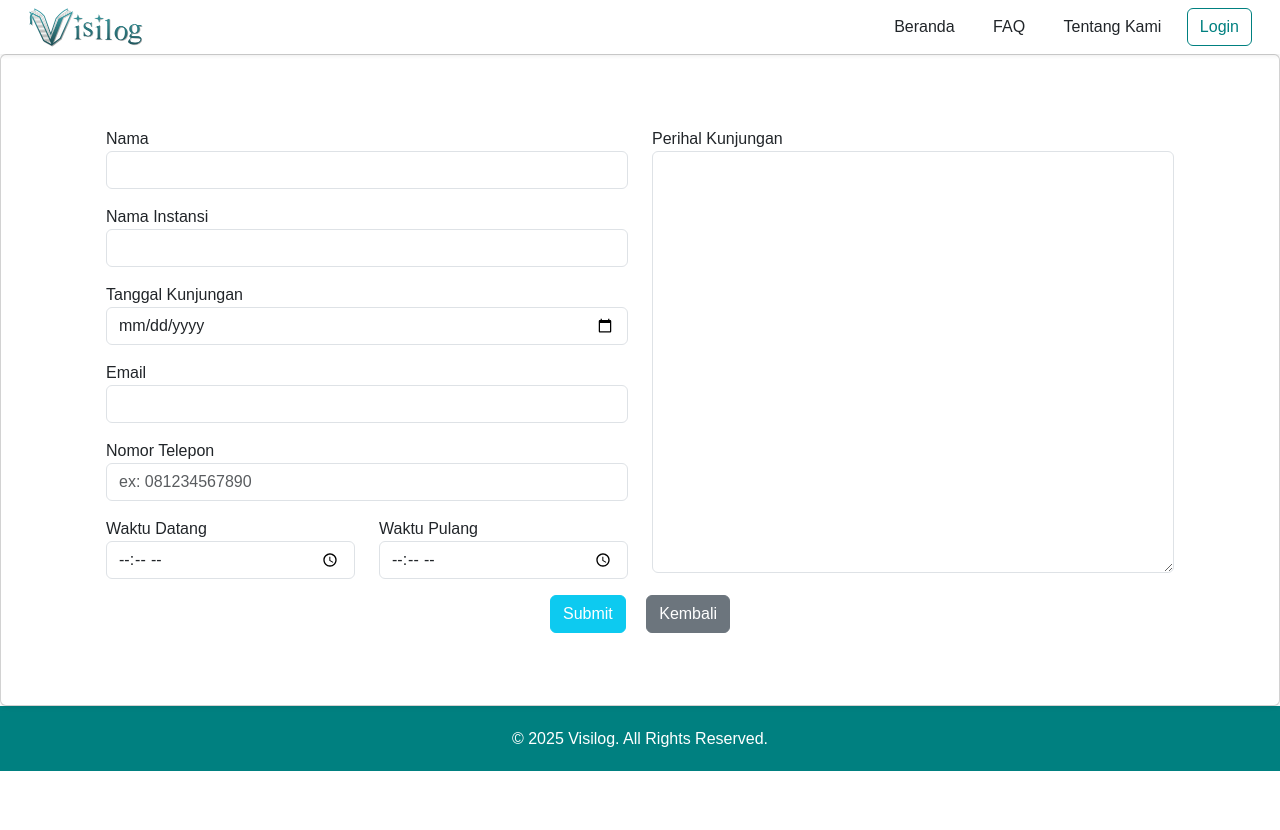
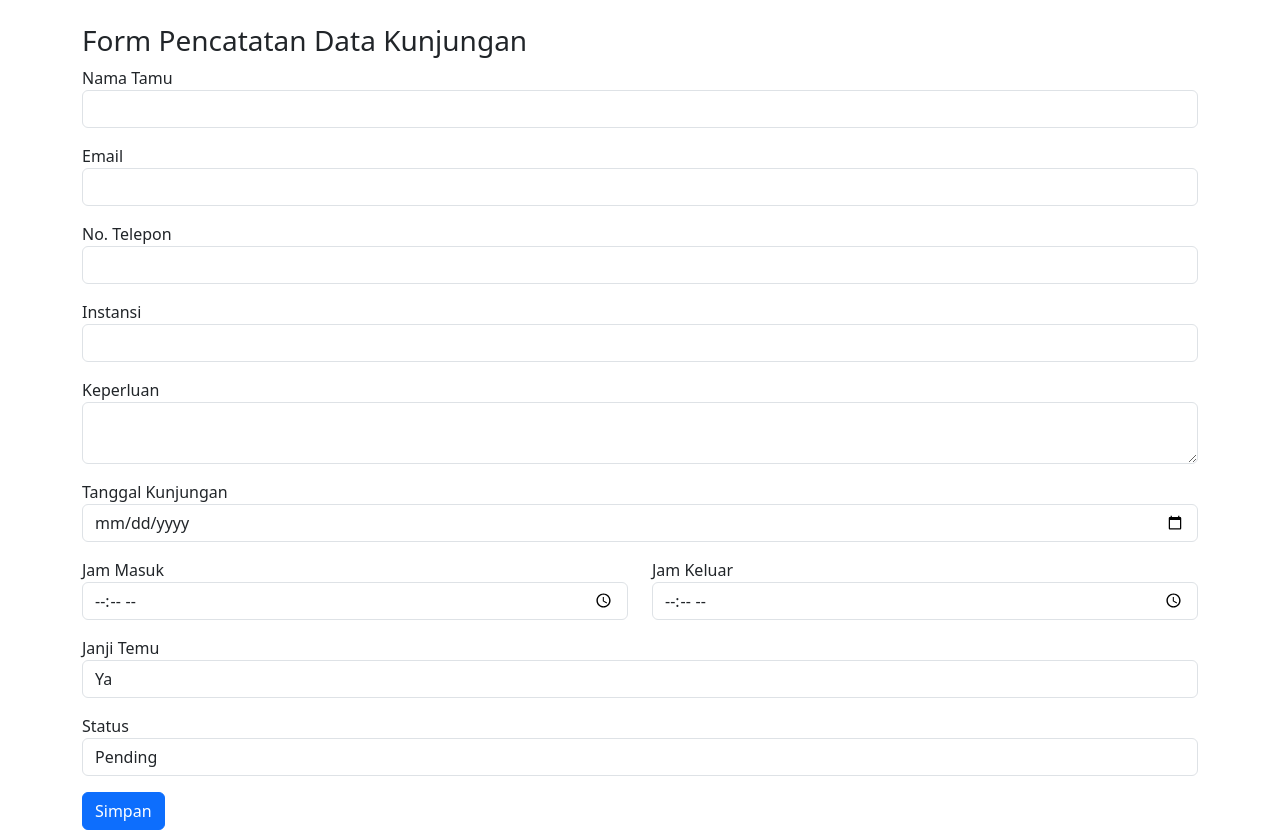
Before and after one commit to NightStarxDs/Buku-Tamu-Tatat-Usaha, a PHP site: page /tamu.php in a window 1280 px wide. Before the commit the page ends 771 px from the top, so only its background shows below. Run offline with PHP 8.4, Linux system fonts and the light colour scheme.

Commit message:
perbaikan

```diff
--- a/ganti_passwd.php
+++ b/ganti_passwd.php
@@ -16,7 +16,7 @@
                 <!-- Content -->
                 <div class="container-fluid">
                     <?php
-                    $sql = "SELECT * FROM user WHERE username='$username'";
+                    $sql = "SELECT * FROM users WHERE username='$username'";
                     $query = mysqli_query($koneksi, $sql);
                     $data = mysqli_fetch_array($query);
 
--- a/ganti_username.php
+++ b/ganti_username.php
@@ -16,7 +16,7 @@
                 <!-- Content -->
                 <div class="container-fluid">
                     <?php
-                    $sql = "SELECT * FROM user WHERE username='$username'";
+                    $sql = "SELECT * FROM users WHERE username='$username'";
                     $query = mysqli_query($koneksi, $sql);
                     $data = mysqli_fetch_array($query);
 
@@ -47,6 +47,3 @@
 
             <!-- Footer -->
             <?php include 'dashboard_template/footer.php'; ?>
-
-
-</body>
--- a/proses_login.php
+++ b/proses_login.php
@@ -6,7 +6,7 @@ $user = md5($_POST['username']);
 $pass = md5($_POST['password']);
 
 $q = mysqli_query($koneksi,
-    "SELECT * FROM user WHERE username='$user' AND password='$pass' LIMIT 1"
+    "SELECT * FROM users WHERE username='$user' AND password='$pass' LIMIT 1"
 );
 
 if (mysqli_num_rows($q) === 1) {
--- a/proses_terima.php
+++ b/proses_terima.php
@@ -8,7 +8,7 @@ $update_success = mysqli_query($koneksi, $update_query);
 
 if ($update_success) {
 
-   $sql_fetch = "SELECT guest_name, phone_number FROM visit_data WHERE id = '$id'";
+    $sql_fetch = "SELECT guest_name, phone_number FROM visit_data WHERE id = '$id'";
     $result = mysqli_query($koneksi, $sql_fetch);
 
     if ($result && $guest_data = mysqli_fetch_assoc($result)) {
--- a/tamu.php
+++ b/tamu.php
@@ -1,113 +1,76 @@
 <!DOCTYPE html>
-<html lang="en">
-
+<html lang="id">
 <head>
   <meta charset="UTF-8">
-  <title>Buku Tatausaha - Form Kunjungan</title>
-  <link rel="stylesheet" href="slogin.css">
+  <title>Form Kunjungan</title>
   <link href="https://cdn.jsdelivr.net/npm/bootstrap@5.3.3/dist/css/bootstrap.min.css" rel="stylesheet">
+</head>
+<body class="container mt-4">
 
-  <style>
-    body {
-      font-family: Arial, sans-serif;
-    }
+<h3>Form Pencatatan Data Kunjungan</h3>
 
-    header {
-      background-color: #ffffff;
-      font-size: 1rem;
-    }
+<form method="POST" action="simpan_kunjungan.php">
 
-    footer {
-      background-color: #008080;
-      color: #ffffff;
-      text-align: center;
-      border-top: 1px solid #008080;
-      padding: 20px;
-    }
+  <div class="mb-3">
+    <label>Nama Tamu</label>
+    <input type="text" name="guest_name" class="form-control" required>
+  </div>
 
-    .btn-outline-warning {
-      color: teal;
-      border-color: teal;
-    }
+  <div class="mb-3">
+    <label>Email</label>
+    <input type="email" name="email" class="form-control" required>
+  </div>
 
-    .btn-outline-warning:hover {
-      background-color: teal;
-      color: white;
-    }
-  </style>
-</head>
+  <div class="mb-3">
+    <label>No. Telepon</label>
+    <input type="text" name="phone_number" class="form-control" required>
+  </div>
 
-<body>
-  <!-- HEADER -->
-  <header class="d-flex justify-content-between align-items-center px-4 py-2 position-sticky top-0 shadow-sm" style="background-color: #ffffff; z-index: 1000;">
-    <div class="d-flex align-items-center">
-      <img src="visilog.png" alt="" width="120" class="me-2 position-absolute">
+  <div class="mb-3">
+    <label>Instansi</label>
+    <input type="text" name="company_name" class="form-control" required>
   </div>
-    <nav>
-      <a href="landing.php#home" class="btn btn-outline-white mx-1">Beranda</a>
-      <a href="landing.php#faq" class="btn btn-outline-white mx-1">FAQ</a>
-      <a href="landing.php#about" class="btn btn-outline-white mx-1">Tentang Kami</a>
-      <a href="login.php" class="btn btn-outline-warning mx-1">Login</a>
-    </nav>
-  </header>
 
-  <div class="card shadow-sm tyle=" background-color: #f2f2f2;">
-    <main class="container my-5">
-      <div class="p-4 rounded">
-        <form action="submit_form.php" method="post">
-          <div class="row">
-            <!-- LEFT COLUMN -->
-            <div class="col-md-6">
-              <label>Nama</label>
-              <input type="text" name="nama" class="form-control mb-3" required>
+  <div class="mb-3">
+    <label>Keperluan</label>
+    <textarea name="visit_desc" class="form-control"></textarea>
+  </div>
 
-              <label>Nama Instansi</label>
-              <input type="text" name="instansi" class="form-control mb-3" required>
-
+  <div class="mb-3">
     <label>Tanggal Kunjungan</label>
-              <input type="date" name="tanggal" class="form-control mb-3" required>
-
-              <label>Email</label>
-              <input type="email" name="email" class="form-control mb-3" required>
-
-              <label>Nomor Telepon</label>
-              <input type="tel" name="telepon" class="form-control mb-3" placeholder="ex: 081234567890" required>
+    <input type="date" name="visit_date" class="form-control" required>
+  </div>
 
   <div class="row">
-                <div class="col-md-6">
-                  <label>Waktu Datang</label>
-                  <input type="time" name="waktu_datang" class="form-control mb-3" required>
+    <div class="col mb-3">
+      <label>Jam Masuk</label>
+      <input type="time" name="time_in" class="form-control" required>
     </div>
-                <div class="col-md-6">
-                  <label>Waktu Pulang</label>
-                  <input type="time" name="waktu_pulang" class="form-control mb-3" required>
-                </div>
+    <div class="col mb-3">
+      <label>Jam Keluar</label>
+      <input type="time" name="time_out" class="form-control" required>
     </div>
   </div>
 
-            <!-- RIGHT COLUMN -->
-            <div class="col-md-6">
-              <label>Perihal Kunjungan</label>
-              <textarea name="perihal" rows="17" class="form-control mb-3" required></textarea>
-            </div>
+  <div class="mb-3">
+    <label>Janji Temu</label>
+    <select name="appointment" class="form-control" required>
+      <option value="Ya">Ya</option>
+      <option value="Tidak">Tidak</option>
+    </select>
   </div>
 
-          <!-- BUTTONS -->
-          <div class="text-center">
-            <button type="submit" class="btn btn-info text-white mx-2">Submit</button>
-            <button type="reset" class="btn btn-secondary mx-2">Kembali</button>
-          </div>
-        </form>
-      </div>
-    </main>
+  <div class="mb-3">
+    <label>Status</label>
+    <select name="status" class="form-control" required>
+      <option value="Pending">Pending</option>
+      <option value="Upcoming">Upcoming</option>
+      <option value="Done">Done</option>
+    </select>
   </div>
 
+  <button type="submit" class="btn btn-primary">Simpan</button>
+</form>
 
-
-  <!-- FOOTER -->
-  <footer>
-    &copy; 2025 Visilog. All Rights Reserved.
-  </footer>
 </body>
-
 </html>
```
Also changed, not shown: edit.php (+12 -12 lines), guest_book.sql (+55 -30 lines), info.php (+4 -22 lines), proses_ganti_passwd.php (+5 -22 lines), proses_hapus.php (+5 -15 lines), proses_tolak.php (+18 -0 lines), simpan_kunjungan.php (added, +66 -0 lines), submit_form.php (deleted, +0 -30 lines). Lines whose indentation alone changed are shown as unchanged.
